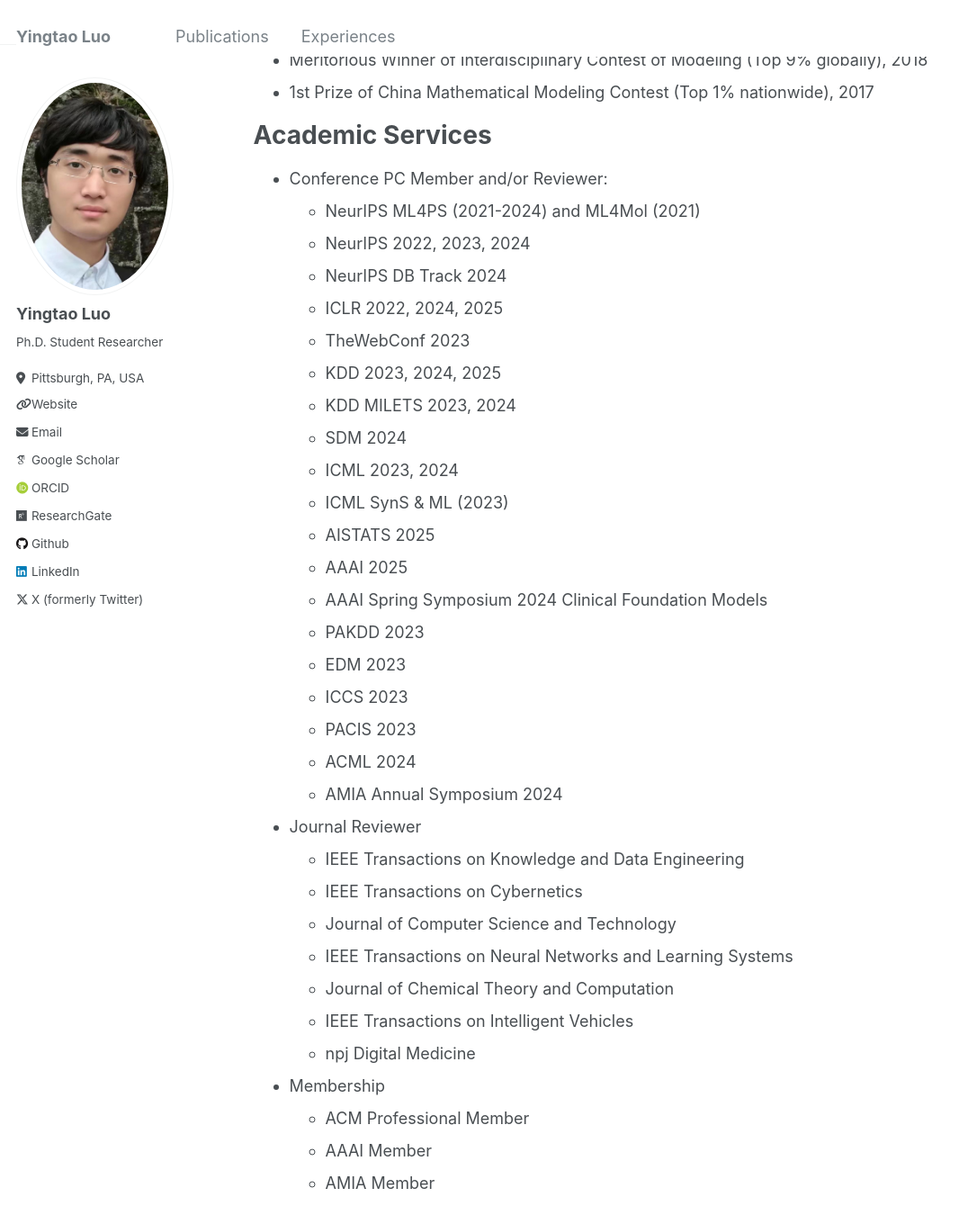
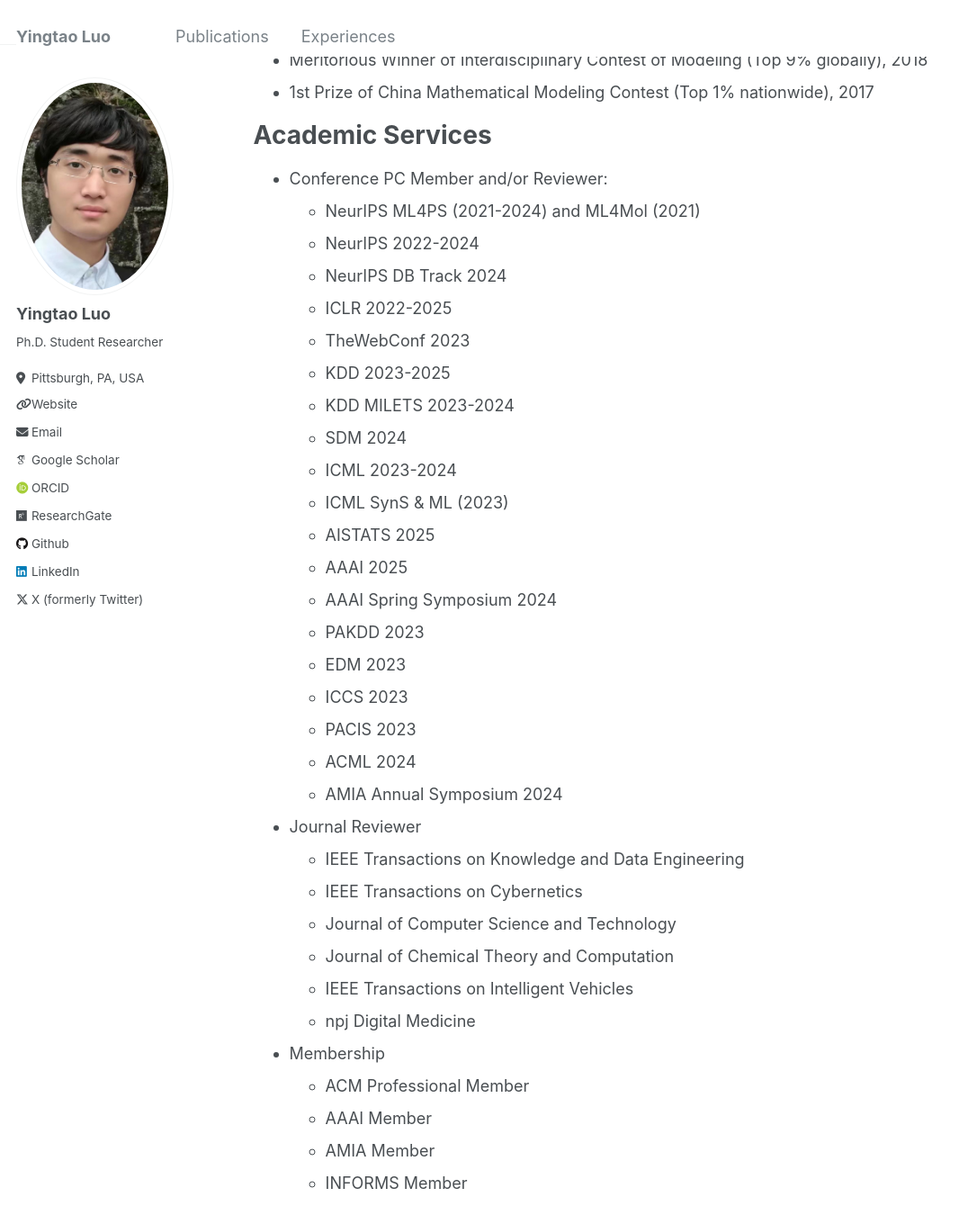
Before and after one commit to yingtaoluo/yingtaoluo.github.io, a Jekyll site: the page built from _pages/experiences.md, in a window 1280 px wide and 1400 px high, scrolled down 556 px. Shown: the top 1360 px of the window at 90% size, without its empty margins (0-1076 px from the left). Built offline with Jekyll 4.4.1, drawn with Linux system fonts in a browser that asks for light colours; some web fonts are replaced.

Commit message:
Update experiences.md

```diff
--- a/_pages/experiences.md
+++ b/_pages/experiences.md
@@ -31,18 +31,18 @@ Academic Services
 ======
 * Conference PC Member and/or Reviewer:
   * NeurIPS ML4PS (2021-2024) and ML4Mol (2021)
-  * NeurIPS 2022, 2023, 2024
+  * NeurIPS 2022-2024
   * NeurIPS DB Track 2024
-  * ICLR 2022, 2024, 2025
+  * ICLR 2022-2025
   * TheWebConf 2023
-  * KDD 2023, 2024, 2025
-  * KDD MILETS 2023, 2024
+  * KDD 2023-2025
+  * KDD MILETS 2023-2024
   * SDM 2024
-  * ICML 2023, 2024
+  * ICML 2023-2024
   * ICML SynS & ML (2023)
   * AISTATS 2025
   * AAAI 2025
-  * AAAI Spring Symposium 2024 Clinical Foundation Models
+  * AAAI Spring Symposium 2024
   * PAKDD 2023
   * EDM 2023
   * ICCS 2023
@@ -53,7 +53,6 @@ Academic Services
   * IEEE Transactions on Knowledge and Data Engineering
   * IEEE Transactions on Cybernetics
   * Journal of Computer Science and Technology
-  * IEEE Transactions on Neural Networks and Learning Systems
   * Journal of Chemical Theory and Computation
   * IEEE Transactions on Intelligent Vehicles
   * npj Digital Medicine
@@ -61,3 +60,4 @@ Academic Services
   * ACM Professional Member
   * AAAI Member
   * AMIA Member
+  * INFORMS Member
```
